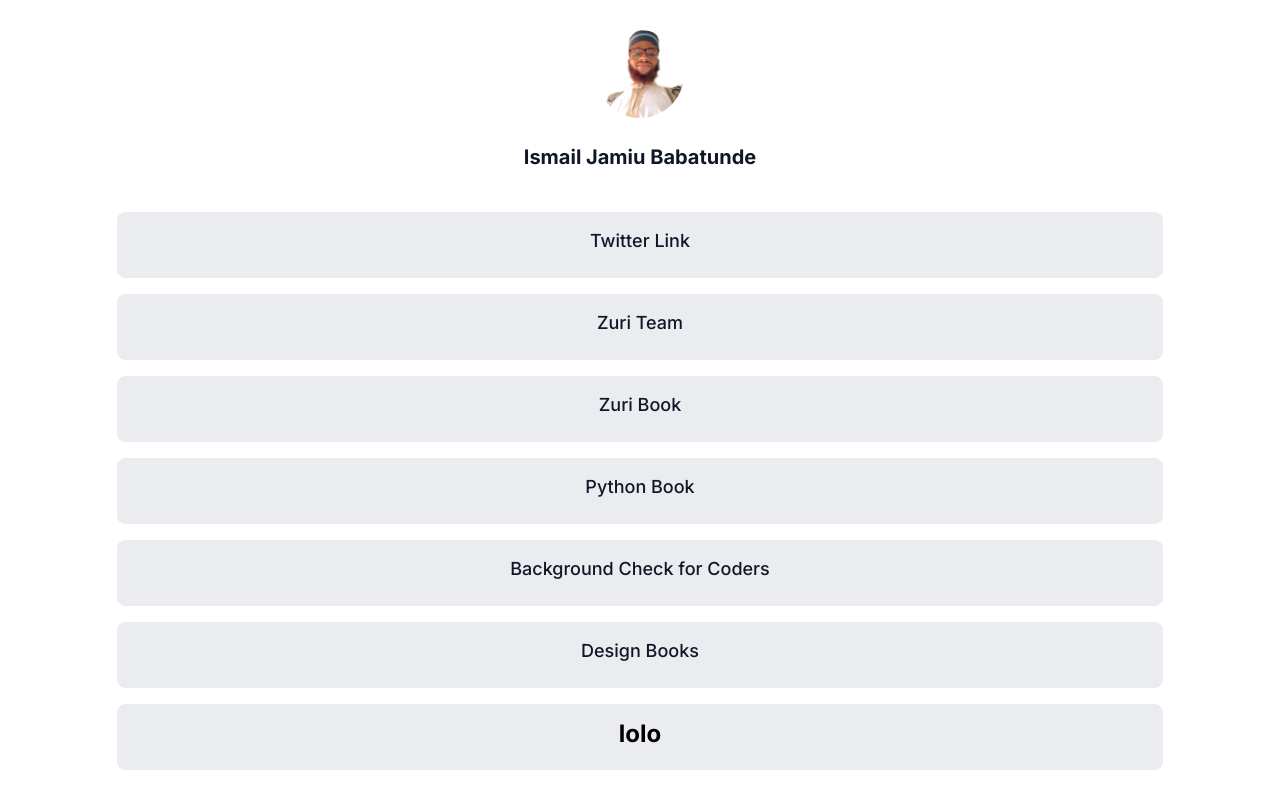
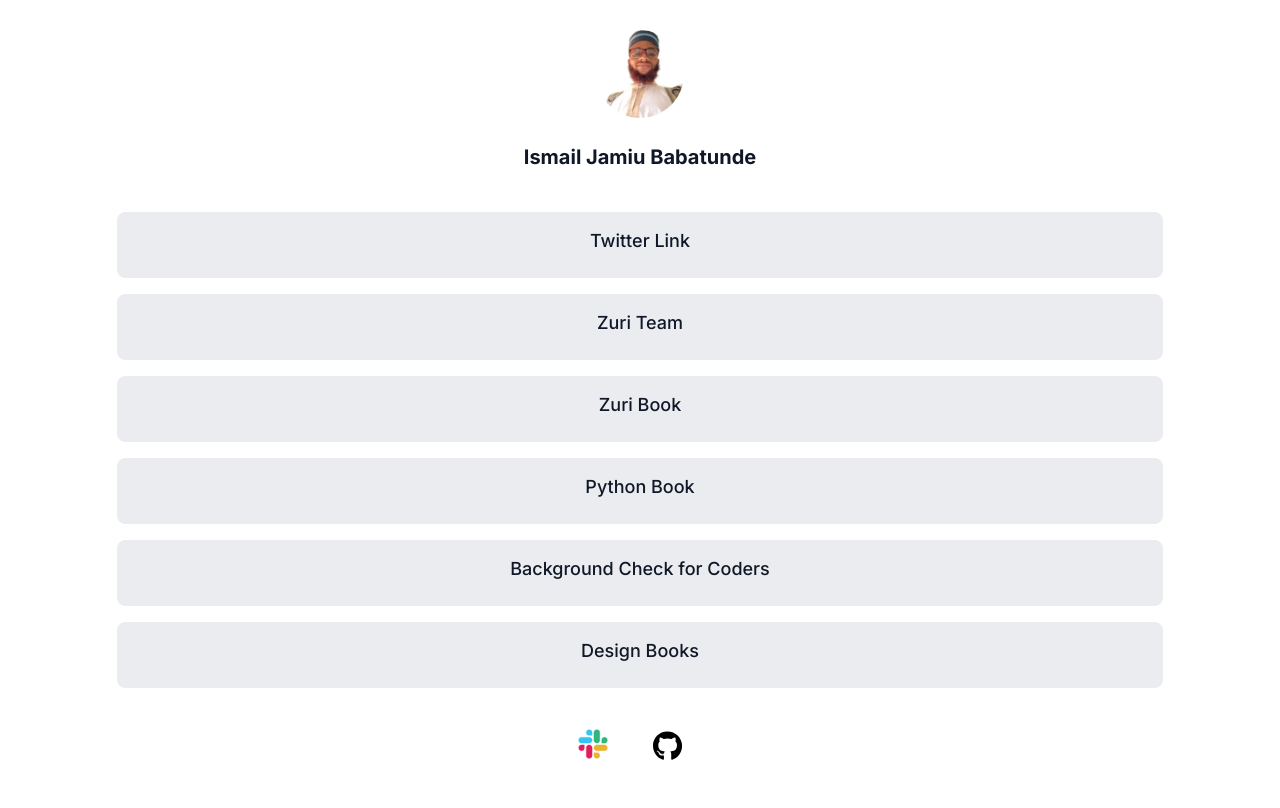
Before and after one commit to phantware/hng-profile, a React (Create React App) app: page / in a window 1280 px wide. Shown: the top 808 px of the page. Built offline with nearby package versions, Linux system fonts and the light colour scheme.

Commit message:
social media links added

```diff
--- a/package.json
+++ b/package.json
@@ -3,6 +3,11 @@
   "version": "0.1.0",
   "private": true,
   "dependencies": {
+    "@fortawesome/fontawesome-svg-core": "^6.2.0",
+    "@fortawesome/free-brands-svg-icons": "^6.2.0",
+    "@fortawesome/free-regular-svg-icons": "^6.2.0",
+    "@fortawesome/free-solid-svg-icons": "^6.2.0",
+    "@fortawesome/react-fontawesome": "^0.2.0",
     "@testing-library/jest-dom": "^5.16.5",
     "@testing-library/react": "^13.4.0",
     "@testing-library/user-event": "^13.5.0",
--- a/src/home/Home.jsx
+++ b/src/home/Home.jsx
@@ -1,12 +1,14 @@
 import './home.css'
 import Profile from '../components/profile/Profile'
 import SocialCard from '../components/socialCard/SocialCard'
+import { FontAwesomeIcon } from '@fortawesome/react-fontawesome'
+import { faGithub } from '@fortawesome/free-brands-svg-icons'
+import slackImg from '../assets/slack.png'
 
 const Home = () => {
   return (
     <div className='homeContainer'>
       <Profile />
-
       <SocialCard title='Twitter Link' />
       <a
         href='https://training.zuri.team/'
@@ -48,7 +50,12 @@ const Home = () => {
       >
         <SocialCard title='Design Books' />
       </a>
-      <SocialCard lolo='lolo' />
+      <div className='socialLinks'>
+        <div className='slackImg'>
+          <img src={slackImg} alt='slack' className='slack' />
+        </div>
+        <FontAwesomeIcon icon={faGithub} className='socialLinksIcon' />
+      </div>
     </div>
   )
 }
--- a/src/home/home.css
+++ b/src/home/home.css
@@ -5,3 +5,20 @@
   justify-content: center;
   padding-bottom: 100px;
 }
+.socialLinks {
+  display: flex;
+  align-items: center;
+  justify-content: center;
+  padding: 20px;
+}
+.socialLinksIcon {
+  padding-right: 25px;
+  font-size: 30px;
+  cursor: pointer;
+}
+.slack {
+  width: 40px;
+  height: 40px;
+  padding-right: 40px;
+  cursor: pointer;
+}
```
Also changed, not shown: src/assets/slack.png (added), 1 other file (tests, documents, lock files or other folders).
